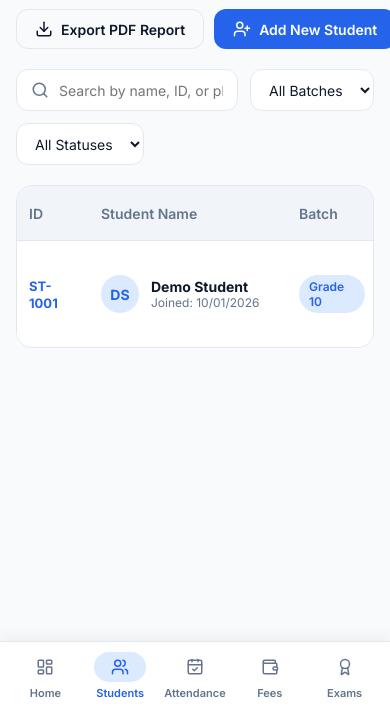
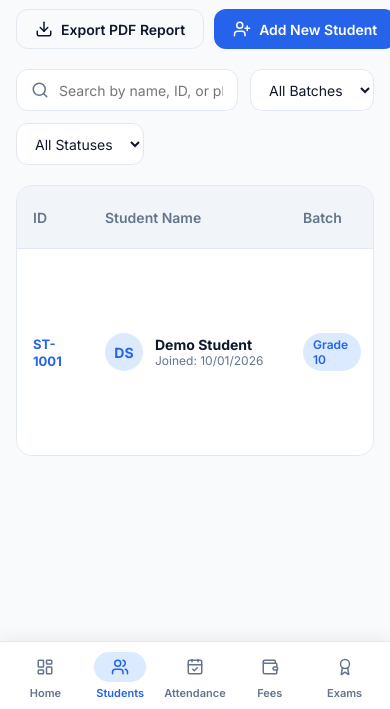
Before and after one commit to AS-Bro/Tution-hub-admin, a plain HTML site: page student.html in a window 390 px wide. Shown: the part 135-844 px from the top of the page. Drawn offline with nearby package versions, Linux system fonts and the light colour scheme; no server answers.

Commit message:
version 3.1

```diff
--- a/styles.css
+++ b/styles.css
@@ -1022,9 +1022,7 @@ h5 {
 }
 
 .student-directory-table {
-  width: 100%;
   max-width: 100%;
-  overflow-x: auto;
   overscroll-behavior-x: contain;
   -webkit-overflow-scrolling: touch;
 }
@@ -1037,7 +1035,6 @@ h5 {
 .student-directory-table th,
 .student-directory-table td {
   white-space: normal;
-  word-break: break-word;
   overflow-wrap: anywhere;
 }
 
@@ -1063,13 +1060,6 @@ h5 {
 @media (max-width: 900px) {
   .student-directory-table table {
     width: 900px;
-  }
-}
-
-@media (max-width: 767px) {
-  .student-directory-table th,
-  .student-directory-table td {
-    padding: 10px 12px;
   }
 }
 
```
